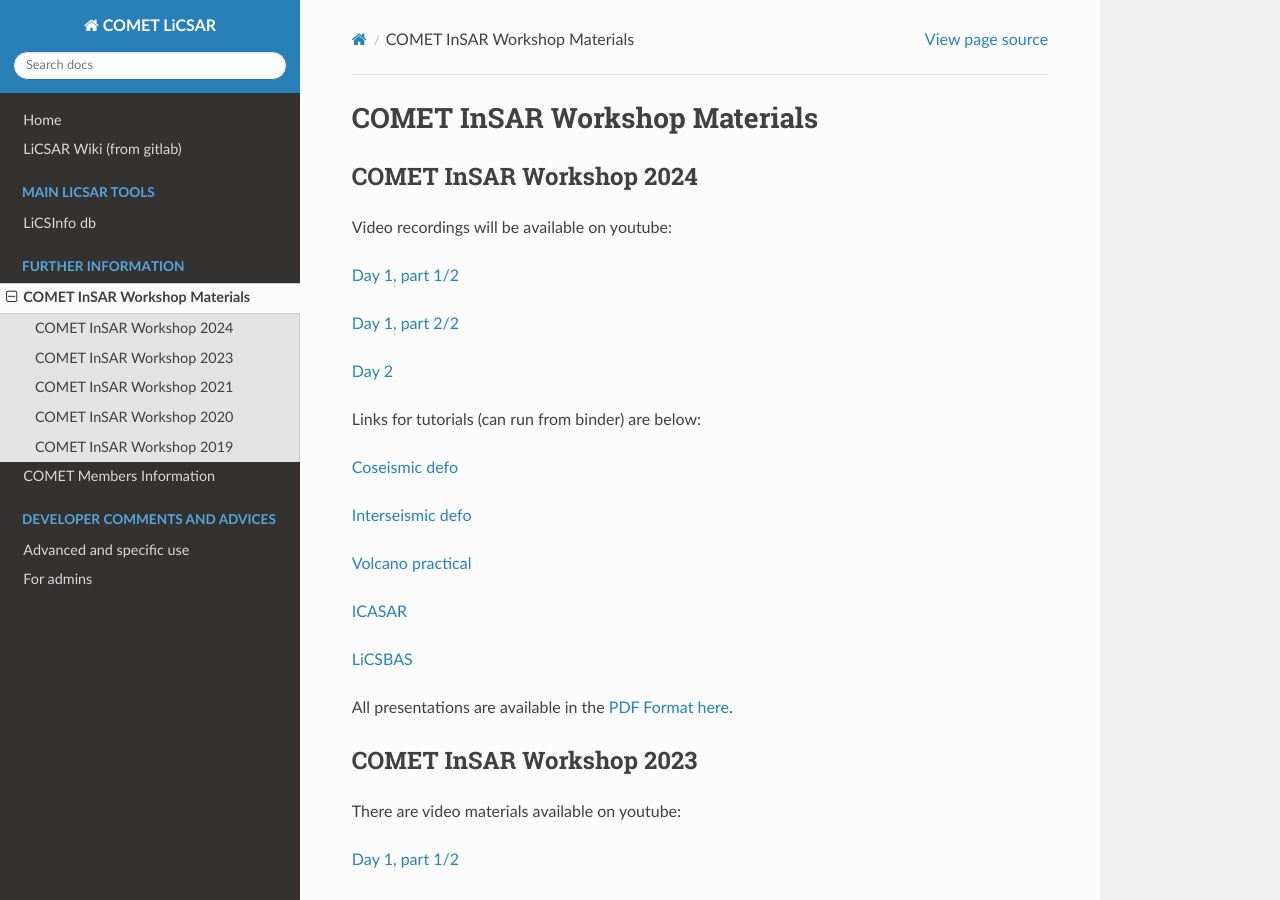
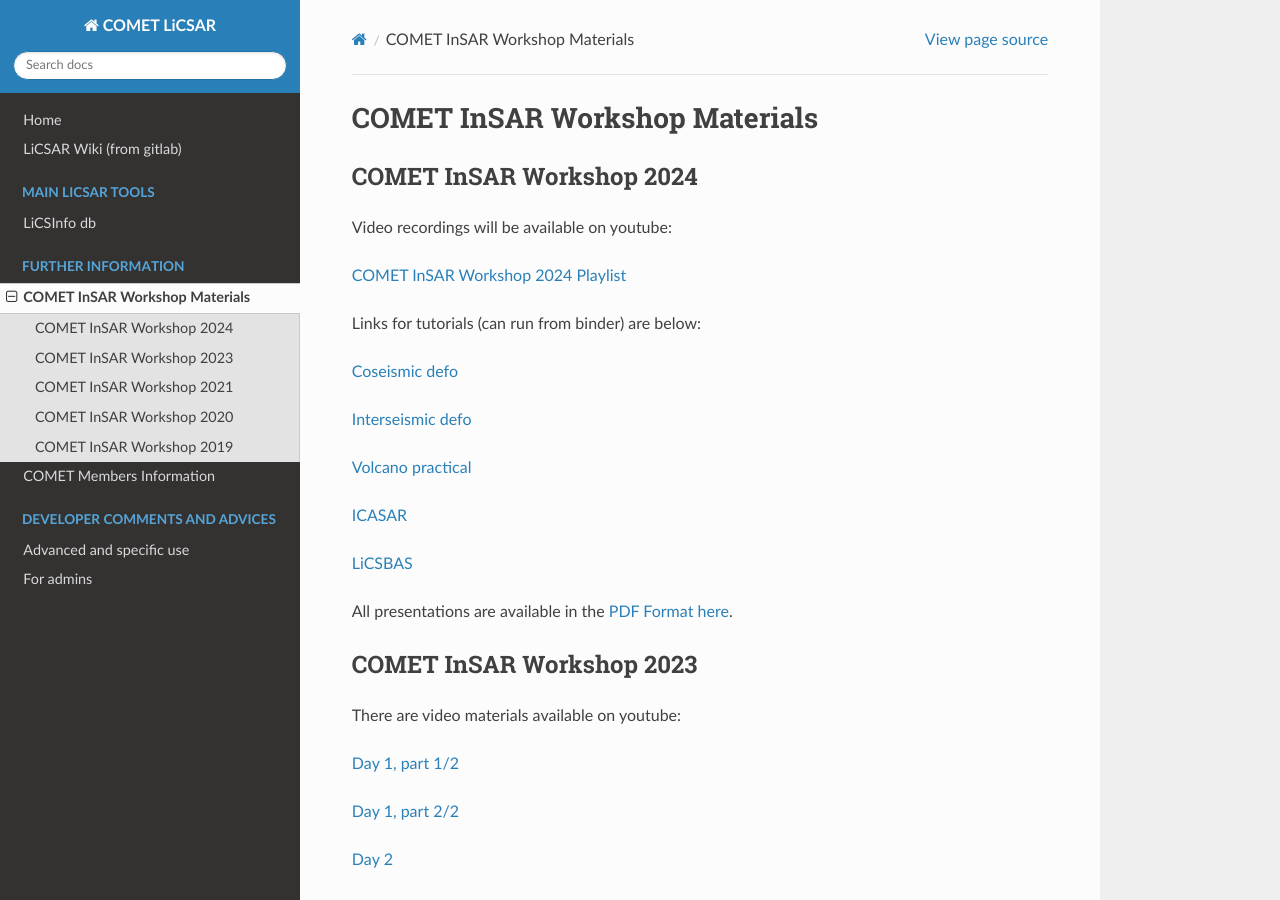
Before and after one commit to comet-licsar/comet-licsar.github.io, a Sphinx documentation site: the page built from source/ciw.rst, in a window 1280 px wide and 900 px high. Built offline with Sphinx 7.4.7 and the Read the Docs theme 3.1.0, drawn with Linux system fonts in a browser that asks for light colours.

Commit message:
Update ciw.rst

```diff
--- a/source/ciw.rst
+++ b/source/ciw.rst
@@ -6,11 +6,8 @@
 
 Video recordings will be available on youtube:
 
-`Day 1, part 1/2 <https://www.not.yet>`_
+`COMET InSAR Workshop 2024 Playlist <https://www.youtube.com/playlist?list=PL3R4glb2moBEnuX0BpuUVFsEMQ_KuWcra>`_
 
-`Day 1, part 2/2 <https://www.not.yet>`_
-
-`Day 2 <https://www.not.yet>`_
 
 Links for tutorials (can run from binder) are below:
 
```
